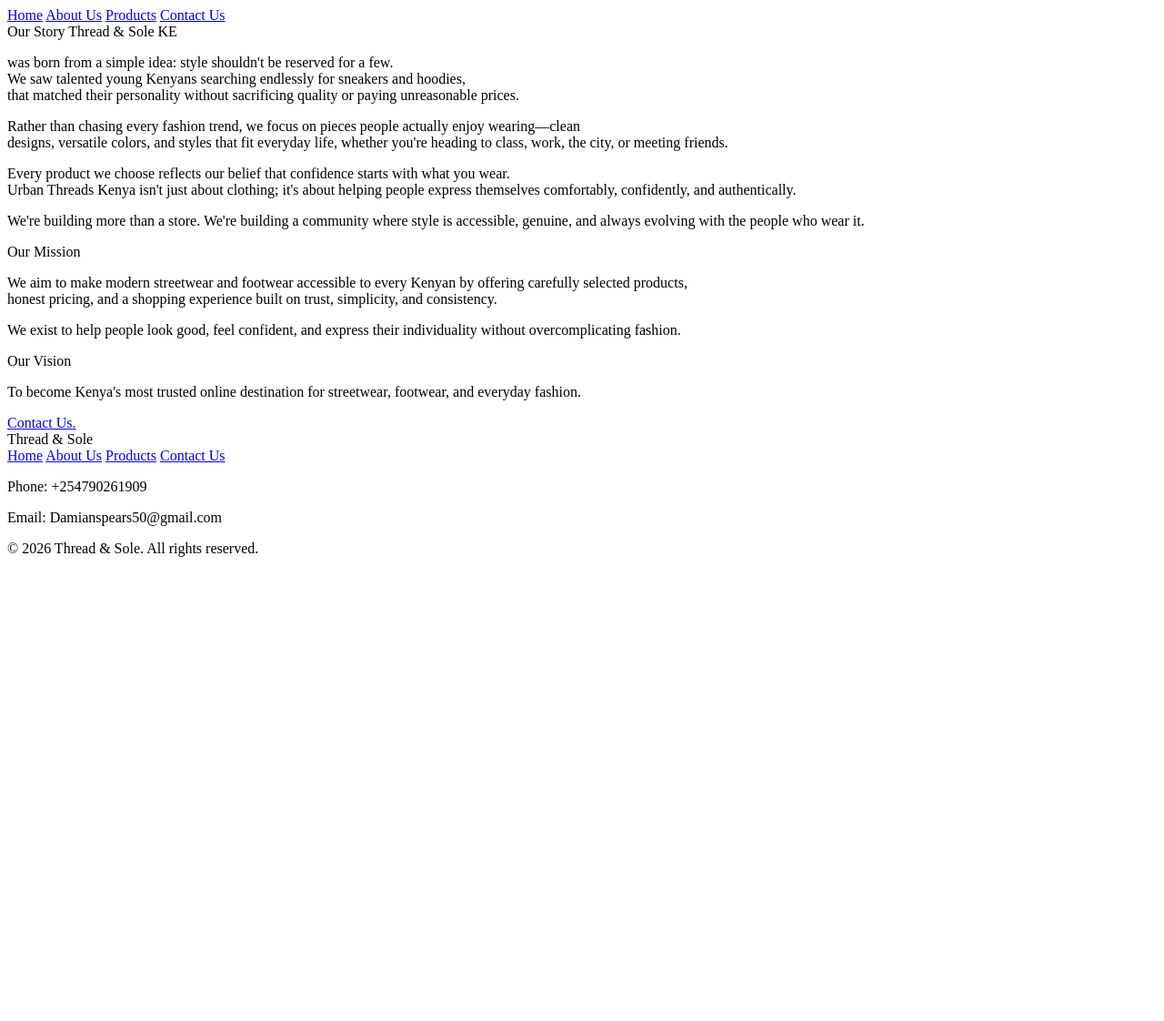
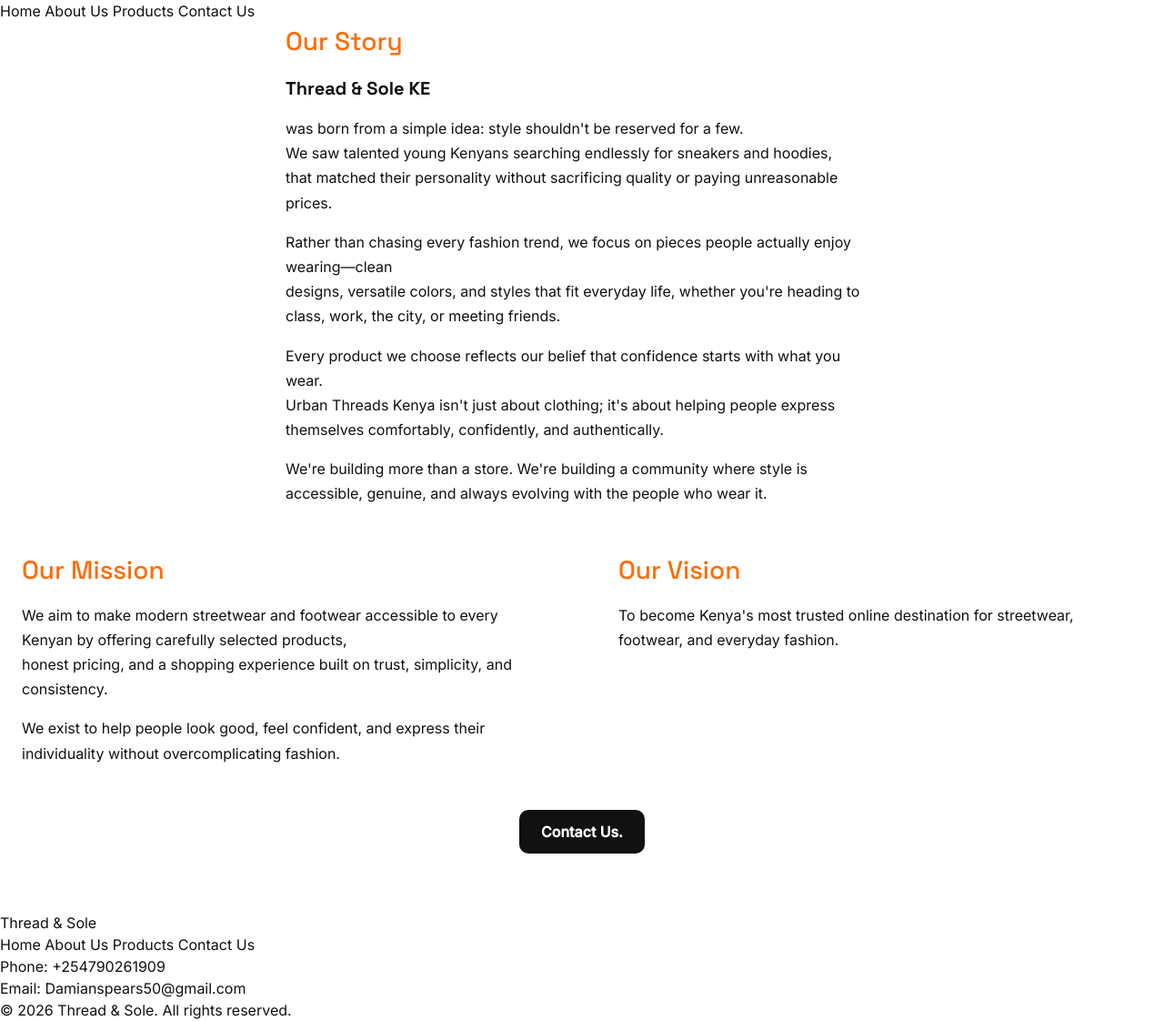
Before and after one commit to MorayBlues/Elevate-Wear, a Flask app: page /about in a window 1280 px wide. Shown: the whole page at 91% size. Before the commit the page ends 612 px from the top, so only its background shows below. Run offline with Flask 3, Linux system fonts and the light colour scheme; some libraries are stand-ins or nearby versions.

Commit message:
Did styling for global foundation, hero banner, product listing grid, product detail page and about us page.

```diff
--- a/routes/admin.py
+++ b/routes/admin.py
@@ -80,7 +80,7 @@ def add_product():
                 cur.execute("INSERT INTO variants(products_id, size, color, availability_flag) VALUES(%s, %s, %s, %s);", (product_id, size, color, True))
 
             conn.commit()
-            return "Product added successfully"
+            return redirect(url_for('admin.add_product', success = "Product added successfully!"))
         except psycopg2.Error as e:
             conn.rollback()
             return f"Failed to add product: {e}"
--- /dev/null
+++ b/static/css/base.css
@@ -0,0 +1,34 @@
+:root {
+    --color-primary: #111111;
+    --color-secondary: #FFFFFF;
+    --color-accent: #FF6B00;
+    --font-heading: 'Space Grotesk', sans-serif;
+    --font-body: 'Inter', sans-serif;
+}
+
+* {
+    margin: 0;
+    padding: 0;
+    box-sizing: border-box;
+}
+
+body {
+    font-family: var(--font-body);
+    color: var(--color-primary);
+    background-color: var(--color-secondary);
+    line-height: 1.5;
+}
+
+h1, h2, h3, h4 {
+    font-family: var(--font-heading);
+}
+
+a {
+    text-decoration: none;
+    color: inherit;
+}
+
+img {
+    max-width: 100%;
+    display: block;
+}
--- /dev/null
+++ b/static/css/customer.css
@@ -0,0 +1,233 @@
+/* Home page CSS */
+.hero_banner {
+    display: flex;
+    flex-direction: column;
+    justify-content: center;
+    align-items: center;
+    min-height: 60vh;
+    text-align: center;
+    background-color: var(--color-primary);
+    color: var(--color-secondary);
+    padding: 2rem;
+}
+
+.btn {
+    background-color: var(--color-accent);
+    color: var(--color-primary);
+    border-radius: 10px;
+    padding: 0.75rem 1.5rem;
+    font-size: 1.25rem;
+    font-weight: 400;
+    display: inline-block;
+    transition: background-color 0.3s ease;
+}
+.btn:hover {
+    background-color: var(--color-secondary);
+}
+
+.featured_products, .products_cards {
+    display: grid;
+    grid-template-columns: repeat(auto-fit, minmax(250px, 1fr));
+    gap: 1.5rem;
+    padding: 2rem;
+}
+
+/* Products/Product-details page CSS */
+
+.product_layout {
+    display: flex;
+    flex-direction: row;
+    gap: 2rem;
+    padding: 2rem;
+}
+
+.product_info_column, .product_image_column {
+    display: flex;
+    flex-direction: column;
+    flex: 1;
+    gap: 1.5rem;
+}
+
+.product, .variant {
+    display: flex;
+    flex-direction: column;
+    align-items: center;
+    gap: 0.5rem;
+    margin-bottom: 1rem;
+    background-color: var(--color-secondary);
+    color: var(--color-primary);
+    border: 1.5px solid var(--color-accent);
+    border-radius: 10px;
+    overflow: hidden;
+    box-shadow: 0 4px 6px rgba(0, 0, 0, 0.1);
+    transition: transform 0.3s ease, box-shadow 0.3s ease;
+}
+.product:hover {
+    transform: translateY(-5px);
+    box-shadow: 0 8px 12px rgba(0, 0, 0, 0.2);
+}
+
+.product a {
+    text-decoration: none;
+    background-color: var(--color-primary);
+    color: var(--color-secondary);
+    border-radius: 10px;
+    font-size: 1rem;
+    display: flex;
+    justify-content: center;
+    align-items: center;
+    padding: 0.75rem 1.5rem;
+    transition: background-color 0.3s ease, color 0.3s ease;
+}
+.product a:hover {
+    background-color: var(--color-accent);
+}
+
+.product_cover {
+    width: 100%;
+    aspect-ratio: 1 / 1;
+    border-radius: 8px;
+    border: 1px solid var(--color-accent);
+    overflow: hidden;
+    display: flex;
+    align-items: center;
+    justify-content: center;
+}
+.product_cover img {
+    width: 100%;
+    height: 100%;
+    object-fit: contain;
+    display: block;
+    transition: transform 0.3s ease;
+}
+.product_cover:hover img {
+    transform: scale(1.03);
+}
+
+.product_thumbnails {
+    display: flex;
+    flex-wrap: wrap;
+    gap: 12px;
+    margin-top: 16px;
+}
+
+.thumbnail {
+    width: 72px;
+    height: 72px;
+    border-radius: 6px;
+    border: 2px solid var(--color-accent);
+    background-color: var(--color-secondary);
+    overflow: hidden;
+    cursor: pointer;
+    transition: border-color 0.2s ease, transform 0.2s ease, opacity 0.2s ease;
+}
+.thumbnail:hover{
+    border-color: var(--color-primary);
+    transform: translateY(-2px);
+}
+.thumbnail.active {
+    border-color: var(--color-primary);
+    opacity: 1;
+}
+.thumbnail img {
+    width: 100%;
+    height: 100%;
+    object-fit: cover;
+    display: block;
+}
+
+.price {
+    font-size: 1.5rem;
+    font-weight: 700;
+    color: var(--color-accent);
+    margin-bottom: 0.5rem;
+}
+
+.cat, .subcat, .size, .color, .available {
+    font-size: 1rem;
+    color: var(--color-primary);
+    margin-bottom: 0.5rem;
+}
+
+.des{
+    font-size: 0.95rem;
+    font-weight: 400;
+    color: #555555;
+    line-height: 1.6;
+}
+
+.whatsapp_button {
+    background-color: #25D366;
+    color: var(--color-secondary);
+    border-radius: 10px;
+    padding: 0.75rem 1.5rem;
+    font-size: 1.25rem;
+    transition: background-color 0.3s ease, color 0.3s ease;
+}
+.whatsapp_button:hover {
+    background-color: #128C7E;
+}
+i.fa-whatsapp {
+    margin-right: 0.5rem;
+}
+
+/* About Us Page CSS */
+
+.our_story {
+    max-width: 700px;
+    margin: 0 auto 3rem auto;
+    padding: 0 1.5rem;
+}
+.our_mission, .our_vision {
+    padding: 0 1.5rem;
+    flex: 1;
+}
+.mission_vision_row {
+    display: flex;
+    flex-direction: row;
+    justify-content: space-around;
+    gap: 2rem;
+    flex-wrap: wrap;
+    margin-top: 2rem;
+}
+
+.story, .mission, .vision {
+    font-family: var(--font-heading);
+    font-size: 1.75rem;
+    color: var(--color-accent);
+    display: block;
+    margin-bottom: 1rem;
+}
+
+.name {
+    font-family: var(--font-heading);
+    font-size: 1.25rem;
+    font-weight: 700;
+    display: block;
+    margin-bottom: 1rem;
+}
+
+.our_story p, .our_mission p, .our_vision p {
+    font-size: 1rem;
+    line-height: 1.7;
+    color: var(--color-primary);
+    margin-bottom: 1rem;
+}
+
+.contact {
+    text-align: center;
+    margin: 2rem 0 4rem 0;
+}
+
+.contact a {
+    display: inline-block;
+    background-color: var(--color-primary);
+    color: var(--color-secondary);
+    padding: 0.75rem 1.5rem;
+    border-radius: 10px;
+    font-weight: 600;
+    transition: background-color 0.3s ease;
+}
+.contact a:hover {
+    background-color: var(--color-accent);
+}
--- a/templates/about.html
+++ b/templates/about.html
@@ -13,6 +13,7 @@
             <p>We're building more than a store. We're building a community where style is accessible, genuine, and always evolving with the people who wear it.</p>
     </div>
 
+<div class="mission_vision_row">
     <div class="our_mission">
         <span class="mission">Our Mission</span>
         <p>We aim to make modern streetwear and footwear accessible to every Kenyan by offering carefully selected products,<br>
@@ -24,6 +25,7 @@
         <span class="vision">Our Vision</span>
         <p>To become Kenya's most trusted online destination for streetwear, footwear, and everyday fashion.</p>
     </div>
+</div>
 
     <div class="contact">
         <a href="/contact">Contact Us.</a>
--- a/templates/base_admin.html
+++ b/templates/base_admin.html
@@ -4,6 +4,12 @@
     <meta charset="UTF-8">
     <meta name="viewport" content="width=device-width, initial-scale=1.0">
     <title>Thread & Sole, Admin</title>
+    <link rel="preconnect" href="https://fonts.googleapis.com">
+    <link rel="preconnect" href="https://fonts.gstatic.com" crossorigin>
+    <link  href="https://fonts.googleapis.com/css2?family=Space+Grotesk:wght@500;700&family=Inter:wght@400;500&display=swap" rel="stylesheet">
+    <link rel="stylesheet" href="https://cdnjs.cloudflare.com/ajax/libs/font-awesome/6.5.1/css/all.min.css">
+    <link rel="stylesheet" href="{{ url_for('static', filename='css/base.css') }}">
+    <link rel="stylesheet" href="{{ url_for('static', filename='css/admin.css') }}">
 </head>
 <body>
     <div class="navigation_wrapper">
--- a/templates/base_customer.html
+++ b/templates/base_customer.html
@@ -4,6 +4,12 @@
     <meta charset="UTF-8">
     <meta name="viewport" content="width=device-width, initial-scale=1.0">
     <title>Thread & Sole</title>
+    <link rel="preconnect" href="https://fonts.googleapis.com">
+    <link rel="preconnect" href="https://fonts.gstatic.com" crossorigin>
+    <link  href="https://fonts.googleapis.com/css2?family=Space+Grotesk:wght@500;700&family=Inter:wght@400;500&display=swap" rel="stylesheet">
+    <link rel="stylesheet" href="https://cdnjs.cloudflare.com/ajax/libs/font-awesome/6.5.1/css/all.min.css">
+    <link rel="stylesheet" href="{{ url_for('static', filename='css/base.css') }}">
+    <link rel="stylesheet" href="{{ url_for('static', filename='css/customer.css') }}">
 </head>
 <body>
     <div class="navigation_wrapper">
--- a/templates/index.html
+++ b/templates/index.html
@@ -6,6 +6,9 @@
         <h1>Thread & Sole</h1>
         <div class="tagline">
           <h3>Wear Your Style</h3>
+        </div>
+        <div class="btn">
+          <a href="/products">Shop Now</a>
         </div>
       </div>
     </div>
@@ -26,7 +29,4 @@
       </div>
       {% endfor %}
     </div>
-    <div class="btn">
-      <a href="/products">Shop Now</a>
-    </div>
   {% endblock %}
--- a/templates/products.html
+++ b/templates/products.html
@@ -1,9 +1,11 @@
 {% extends "base_customer.html" %}
 
 {% block content %}
+
+<div class="featured_products">
     {% for product in products %}
 
-    <div class="product_cards">
+    <div class="products_cards">
       <div class="card_info">
         <div class="product">
           <p>Name: {{ product[1] }}</p>
@@ -17,4 +19,5 @@
     </div>
 
     {% endfor %}
+</div>
   {% endblock %}
```
Also changed, not shown: templates/product_detail.html (+37 -19 lines), static/admin.css (added).
